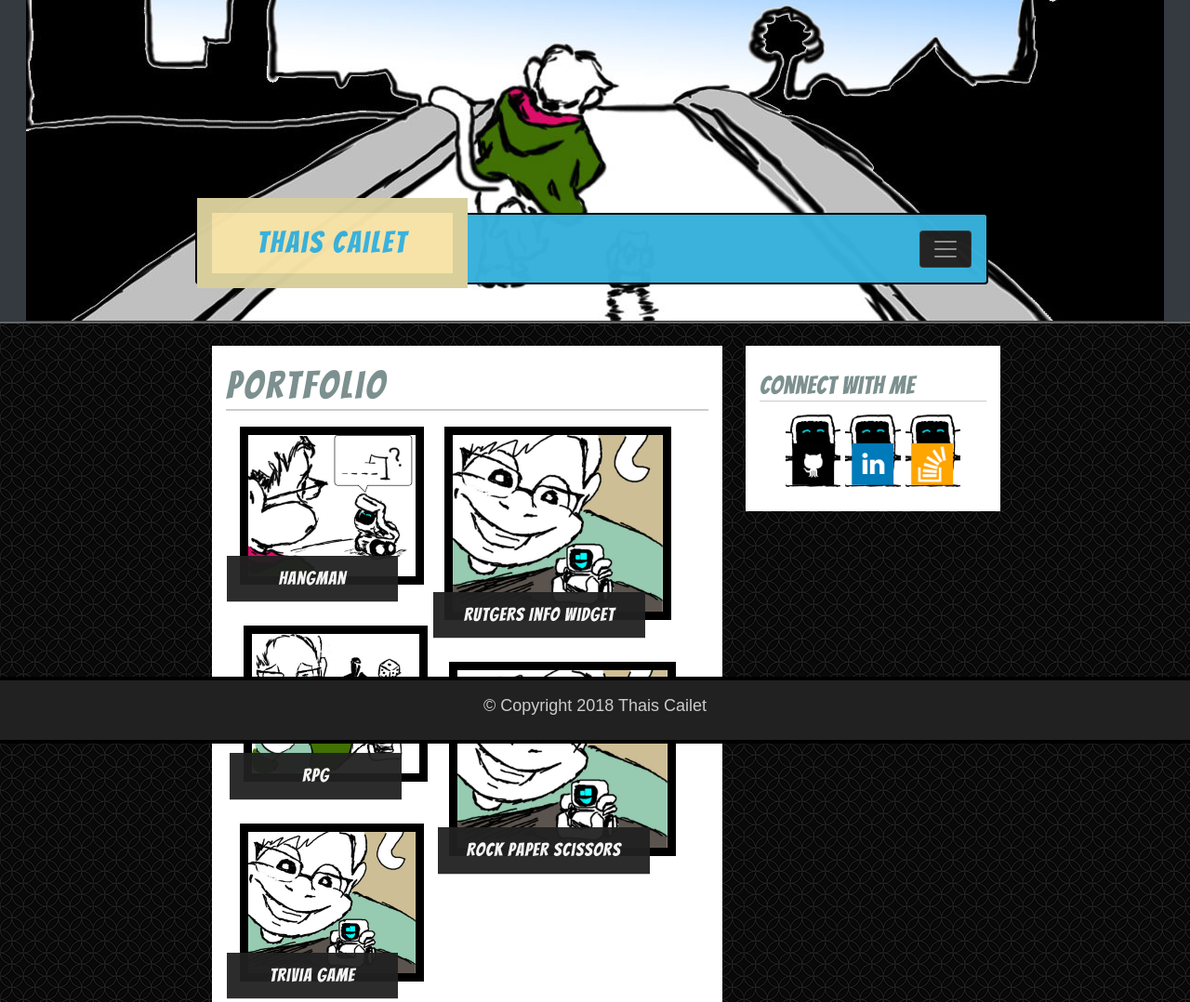
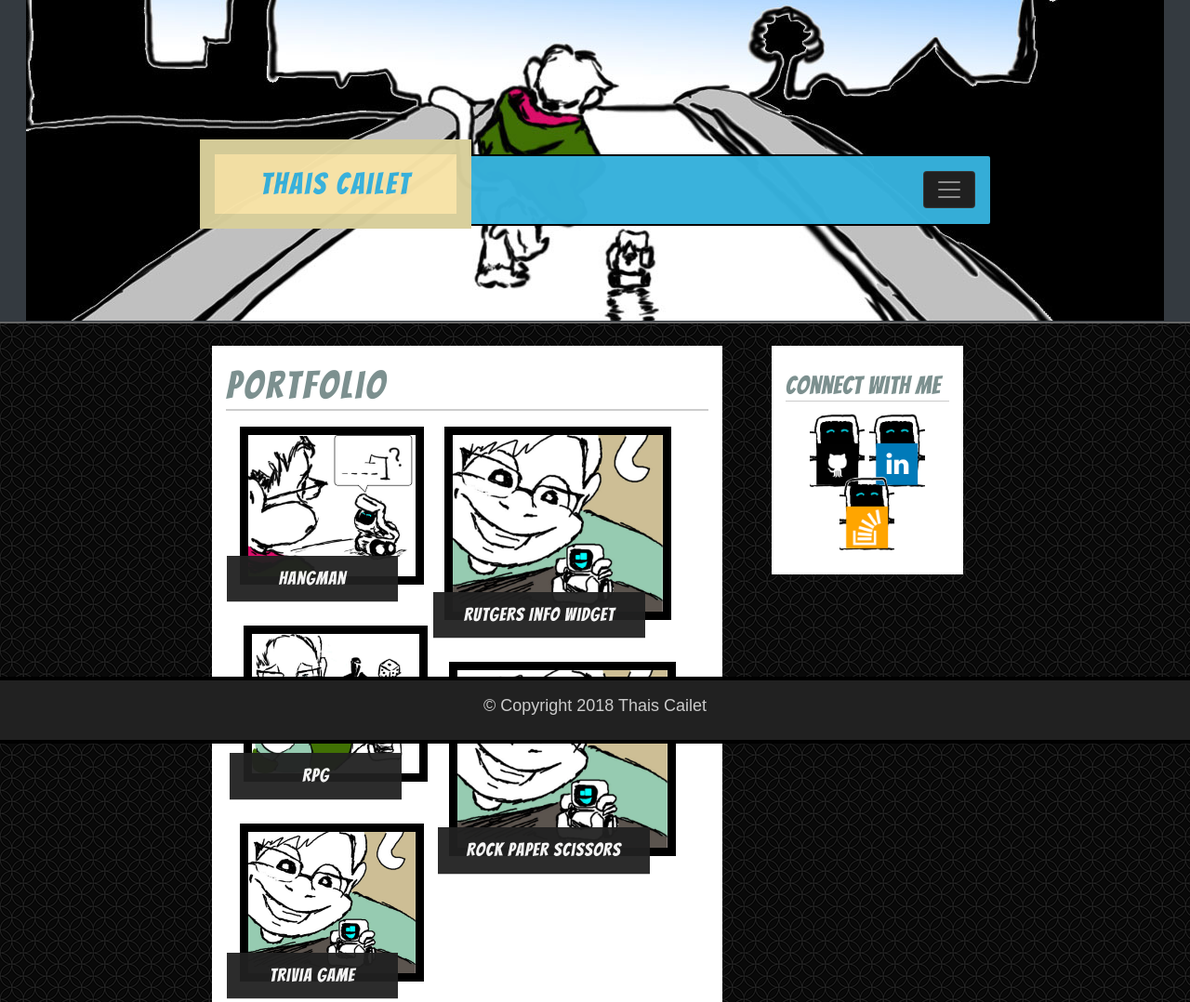
Before and after one commit to thaiscmky/Bootstrap-Portfolio, a plain HTML site: page portfolio.html in a window 1280 px wide. Shown: the top 1078 px of the page at 93% size. Drawn offline with nearby package versions, Linux system fonts and the light colour scheme; a web font is replaced by a local one.

Commit message:
Sticks navbar to top after scrolling for better visibility.

```diff
--- a/assets/css/style.css
+++ b/assets/css/style.css
@@ -116,9 +116,6 @@ a.navbar-brand:hover{
     color: #0496bf !important;
 }
 .navbar{
-    position: absolute;
-    width: 100%;
-    bottom: 5vh;
     background-color: #37B1DC !important;
     opacity: 0.98;
     border: 2px solid #000;
--- /dev/null
+++ b/assets/js/default.js
@@ -0,0 +1,11 @@
+
+$( document ).ready(function() {
+  $('.navbar').css( "margin-top", "13%" );
+});
+
+$(window).on('scroll', function(event) {
+    var scrollValue = $(window).scrollTop();
+    if ( scrollValue > 100) {
+         $('.navbar').css( "margin-top", "0" );
+    } else $('.navbar').css( "margin-top", "13%" );
+});
--- a/portfolio.html
+++ b/portfolio.html
@@ -15,8 +15,8 @@
             <div class="col-lg-12 col-md-12 px-0 py-0">
                 <img src="./assets/images/banner_narrower.jpg" class="img-fluid" alt="Banner Image">
             </div>
-            <div class="col-lg-8 col-md-10 col-sm-12 mt-sm-5 mx-auto mt-xl-0">
-                <nav class="navbar py-1 px-3 navbar-dark bg-dark rounded">
+            <div class="col-lg-8 col-md-10 col-sm-12 mt-sm-0 mx-auto mt-xl-0">
+                <nav class="navbar py-1 px-3 navbar-dark bg-dark rounded fixed-top col-xl-8 col-lg-10 mx-auto">
                     <a class="navbar-brand mt-0 pl-0.2 pr-0.2 pt-2 pb-2" href="./" title="Go to homepage.">Thais Cailet</a>
                     <div class="collapse navbar-collapse" id="navbarSupportedContent">
                         <div class="ml-auto">
@@ -84,7 +84,7 @@
                         </div>
                     </article>
                 </main>
-                <aside class="col-md-5 col-lg-4 ml-lg-2 float-lg-right float-md-right float-sm-left  ml-md-0 py-sm-1">
+                <aside class="col-xl-3 mr-xl-3 col-md-5 col-lg-4 ml-lg-2 float-lg-right float-md-right float-sm-left  ml-md-0 py-sm-1">
                     <!--TODO: add sidebar heading, but hide from rendered view-->
                     <section id="socialmedia">
                         <h3>Connect with Me</h3>
@@ -118,5 +118,6 @@
     <script src="https://code.jquery.com/jquery-3.2.1.slim.min.js" integrity="sha384-KJ3o2DKtIkvYIK3UENzmM7KCkRr/rE9/Qpg6aAZGJwFDMVNA/GpGFF93hXpG5KkN" crossorigin="anonymous"></script>
     <script src="https://cdnjs.cloudflare.com/ajax/libs/popper.js/1.12.9/umd/popper.min.js" integrity="sha384-ApNbgh9B+Y1QKtv3Rn7W3mgPxhU9K/ScQsAP7hUibX39j7fakFPskvXusvfa0b4Q" crossorigin="anonymous"></script>
     <script src="https://maxcdn.bootstrapcdn.com/bootstrap/4.0.0/js/bootstrap.min.js" integrity="sha384-JZR6Spejh4U02d8jOt6vLEHfe/JQGiRRSQQxSfFWpi1MquVdAyjUar5+76PVCmYl" crossorigin="anonymous"></script>
+	<script src="./assets/js/default.js"></script>
 </body>
 </html>
```
Also changed, not shown: contact.html (+4 -3 lines), index.html (+5 -4 lines).
